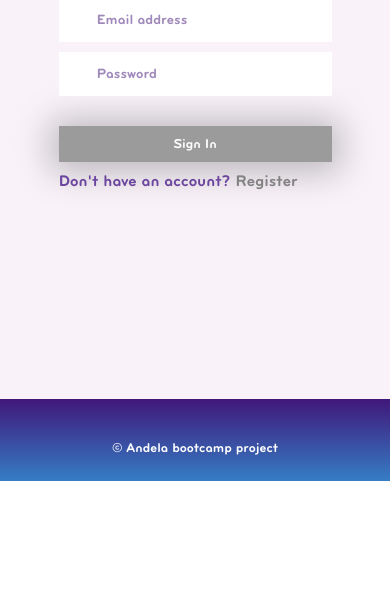
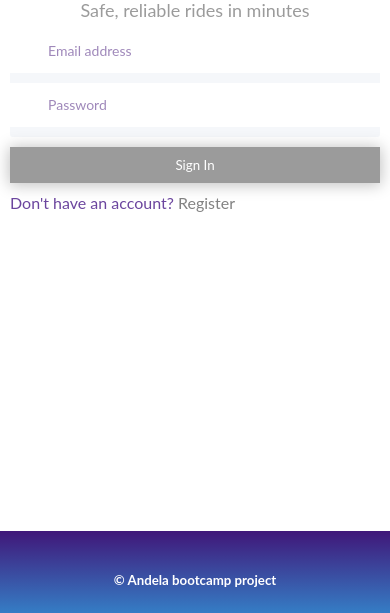
Before and after one commit to uthdev/Ride-my-way, a plain HTML site: page UI/signin.html in a window 390 px wide. Shown: the part 231-844 px from the top of the page. Drawn offline with Linux system fonts and the light colour scheme.

Commit message:
Fix floating footer [Finishes #158612316] Make footer stick to the bottom of login and sign up pages

```diff
--- a/UI/assets/css/responsive.css
+++ b/UI/assets/css/responsive.css
@@ -21,6 +21,10 @@
   }
   .user--pic {
     height: 80px;
+  }
+  .SignIn__form>form,
+  .CreateAccount__form>form {
+    width: 60%;
   }
 }
 
@@ -83,6 +87,10 @@
   .testimony__title,
   .partners__title {
     font-size: 3.5rem;
+  }
+  .SignIn__form>form,
+  .CreateAccount__form>form {
+    width: 100%;
   }
 }
 
@@ -192,7 +200,8 @@
   .CreateAccount__form {
     padding: 0;
   }
-  .CreateAccount__form>form .input--group>input {
+  .SignIn__form>form .input--group>input.form--control,
+  .CreateAccount__form>form .input--group>input.form--control {
     border-right: none;
   }
   .metric {
@@ -211,4 +220,15 @@
   .RideDetails {
     width: 100%;
   }
+  .CreateAccountFooter {
+    position: unset;
+    left: unset;
+    bottom: unset;
+    width: 100%;
+    overflow: hidden;
+  }
+  .CreateAccount__form,
+  .SignIn__form {
+    padding: 0 10px;
+  }
 }
--- a/UI/assets/css/style.css
+++ b/UI/assets/css/style.css
@@ -7,8 +7,9 @@
 /* BRYANT BOLD */
 
 @font-face {
-  font-family: BryantBoldAlt;
-  src: url("../fonts/BryantBoldAlt.ttf");
+  font-family: 'Lato', sans-serif;
+  ;
+  src: url("../fonts/'Lato', sans-serif;.ttf");
 }
 
 /* BRYANT LIGHT */
@@ -60,7 +61,7 @@
 * {
   box-sizing: border-box;
   margin: 0 auto;
-  font-family: BryantBoldAlt;
+  font-family: 'Lato', sans-serif;
   outline: none;
 }
 
@@ -83,9 +84,9 @@ a:active {
 
 .btn {
   padding: 10px 16px !important;
-  -webkit-box-shadow: 0px 2px 35px 8px rgba(0, 0, 0, 0.25);
-  -moz-box-shadow: 0px 2px 35px 8px rgba(0, 0, 0, 0.25);
-  box-shadow: 0px 2px 35px 8px rgba(0, 0, 0, 0.25);
+  -webkit-box-shadow: 0 1px 15px 1px rgba(0, 0, 0, 0.25);
+  -moz-box-shadow: 0 1px 15px 1px rgba(0, 0, 0, 0.25);
+  box-shadow: 0 1px 15px 1px rgba(0, 0, 0, 0.25);
   border: none;
 }
 
@@ -117,7 +118,7 @@ a:active {
 /* fonts */
 
 .font--normal {
-  font-family: BryantBoldAlt;
+  font-family: 'Lato', sans-serif;
 }
 
 .font--medium {
@@ -244,7 +245,7 @@ a:active {
 
 .navbar-header,
 .navbar .navbar__nav>li {
-  font-family: BryantBoldAlt;
+  font-family: 'Lato', sans-serif;
   padding: 35px 20px;
 }
 
@@ -308,7 +309,7 @@ nav .navbar__nav>li>a {
 }
 
 .header__title {
-  font-family: BryantBoldAlt;
+  font-family: 'Lato', sans-serif;
   font-size: 60px;
   line-height: 62px;
 }
@@ -330,21 +331,24 @@ nav .navbar__nav>li>a {
 
 .how__title,
 .CreateAccount__title {
-  font-family: BryantBoldAlt;
+  font-family: 'Lato', sans-serif;
   font-style: regular;
   font-size: 32px;
   line-height: 38px;
 }
 
 .how-it-works,
-.CreateAccount {
+.CreateAccount,
+.SignIn {
   padding: 100px 0;
-  background-color: rgba(235, 216, 235, 0.3);
+  background-color: #fff;
 }
 
 .how__headline,
-.CreateAccount__headline {
-  font-family: BryantBoldAlt;
+.CreateAccount__headline,
+.SignIn__headline {
+  font-family: 'Lato', sans-serif;
+  ;
   font-size: 18px;
   line-height: 25px;
   color: #9b9b9b;
@@ -406,7 +410,7 @@ nav .navbar__nav>li>a {
 
 .card__content {
   padding: 19px;
-  /* background-color: #ffffff; */
+  background-color: #f5f7fa73;
 }
 
 .card--content__title {
@@ -457,7 +461,8 @@ nav .navbar__nav>li>a {
 }
 
 .benefits__title {
-  font-family: BryantBoldAlt;
+  font-family: 'Lato', sans-serif;
+  ;
   font-style: regular;
   font-size: 32px;
   line-height: 38px;
@@ -470,7 +475,8 @@ nav .navbar__nav>li>a {
 }
 
 .caption__title {
-  font-family: BryantBoldAlt;
+  font-family: 'Lato', sans-serif;
+  ;
   font-size: 20px;
   line-height: 23px;
   margin: 24px 0 16px 0;
@@ -491,7 +497,8 @@ nav .navbar__nav>li>a {
 }
 
 .contact__form,
-.CreateAccount__form {
+.CreateAccount__form,
+.SignIn__form {
   padding: 0 188px;
 }
 
@@ -511,8 +518,19 @@ nav .navbar__nav>li>a {
   padding: 16px 0 50px 0;
 }
 
-.contact__form>form,
+.SignIn__form>form,
 .CreateAccount__form>form {
+  width: 40%;
+}
+
+.SignIn__form>form>.input--group,
+.CreateAccount__form>form>.input--group {
+  margin-bottom: 10px;
+  background-color: #f5f7fa;
+  /* width: 40%; */
+}
+
+.contact__form>form {
   width: 70%;
 }
 
@@ -643,8 +661,14 @@ form .input--group>input:nth-child(even) {
   display: flex;
 }
 
-.CreateAccountFooter {
+.CreateAccountFooter,
+.SignInFooter {
   padding: 25.5px 0;
+  position: absolute;
+  left: 0;
+  bottom: 0;
+  width: 100%;
+  overflow: hidden;
 }
 
 .dashboard--bg--grey {
--- a/UI/signin.html
+++ b/UI/signin.html
@@ -12,17 +12,17 @@
 
 <body>
   <div class="wrapper">
-    <section class="CreateAccount padding--bottom--210">
-      <div class="CreateAccount__title">
+    <section class="SignIn padding--bottom--210">
+      <div class="SignIn__title">
         <div class="logo--wrapper">
           <img src="assets/img/Group 2.1.png" alt="Ride my way logo">
         </div>
         <h4 class="text--center margin--top--10 text--primary">Sign In to Ride</h4>
       </div>
-      <div class="CreateAccount__headline">Safe, reliable rides in minutes
+      <div class="SignIn__headline">Safe, reliable rides in minutes
       </div>
-      <div class="CreateAccount__content">
-        <div class="CreateAccount__form">
+      <div class="SignIn__content">
+        <div class="SignIn__form">
           <form action="summary.html" role="form">
             <!-- group inputs -->
             <!-- capture email and phone number -->
@@ -47,7 +47,7 @@
 
       </div>
     </section>
-    <section class="contact CreateAccountFooter gradient">
+    <section class="contact SignInFooter gradient">
       <footer>
         <h5 class="text--center text--color--white">&copy; Andela bootcamp project</h5>
 
```
